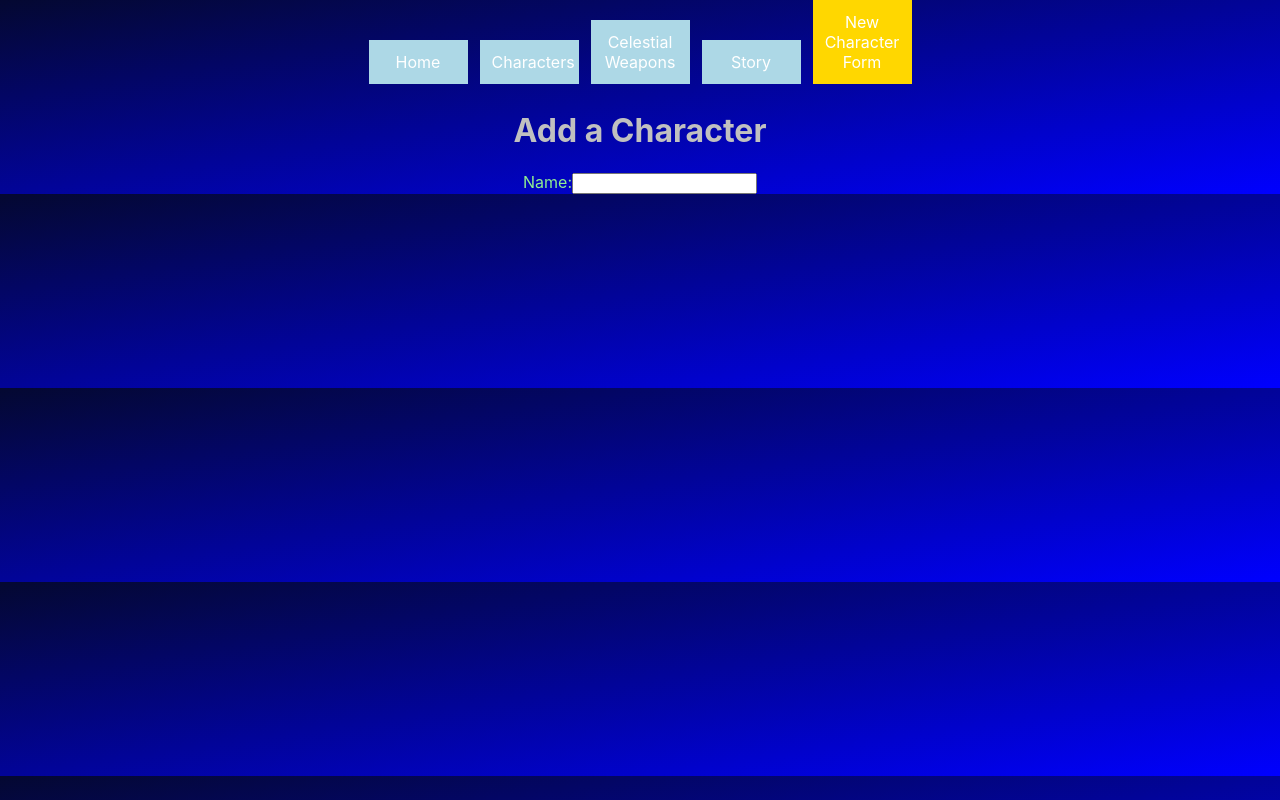
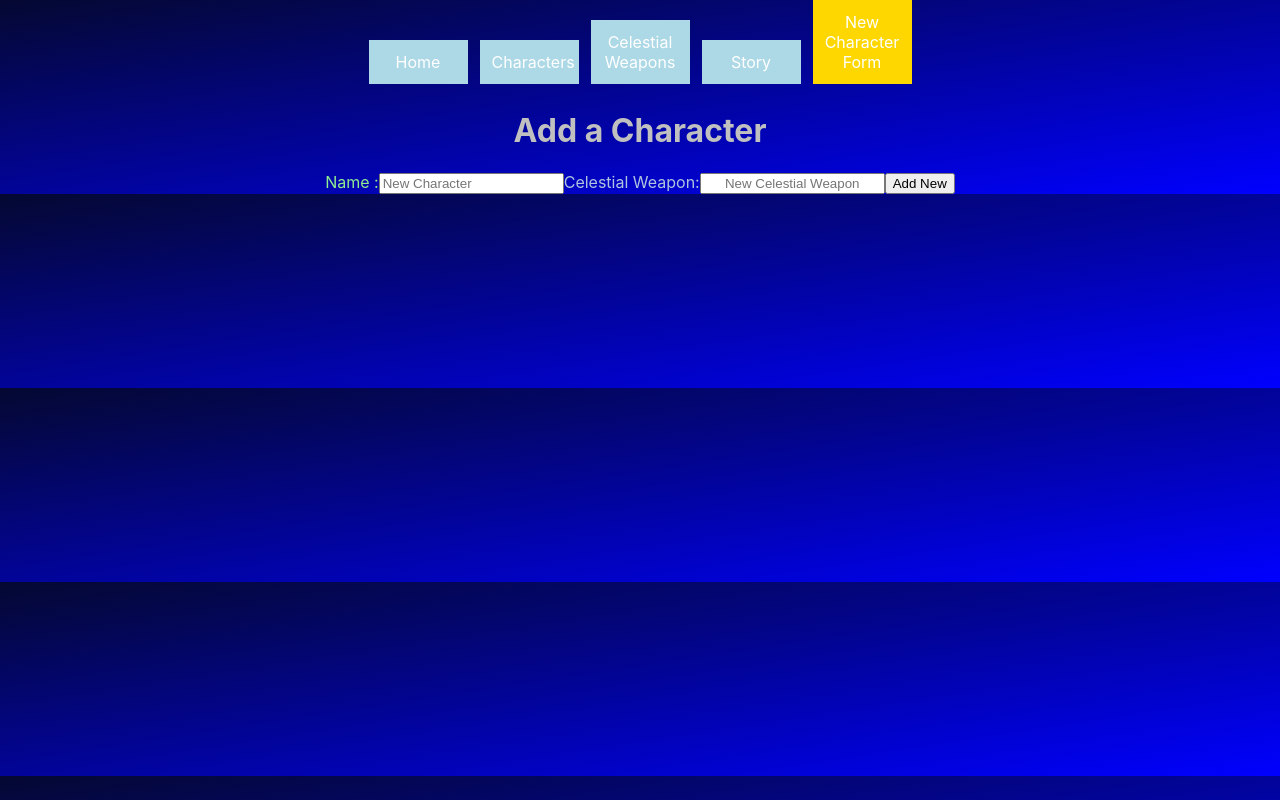
Before and after one commit to NewTechMike/final-fantasy-x-react, a React (Create React App) app: page /newchar in a window 1280 px wide. Built offline with nearby package versions, Linux system fonts and the light colour scheme; data requests are answered from the project's data file.

Commit message:
style changes

```diff
--- a/db.json
+++ b/db.json
@@ -41,6 +41,12 @@
       "name": "Rikku",
       "weapon": "claws",
       "celestial": "Godhand"
+    },
+    {
+      "id": 8
+    },
+    {
+      "id": 9
     }
   ],
   "story": [
--- a/src/App.css
+++ b/src/App.css
@@ -6,6 +6,18 @@ body {
   width: 100%;
   height: 100%;
   background-image: Linear-gradient( to bottom right, rgb(4, 8, 49), blue);
+}
+
+h3 {
+  font-family: fantasy;
+}
+
+h5 {
+  text-align:center;
+}
+
+ul {
+  text-align: center;
 }
 
 .App-logo {
--- a/src/components/App.js
+++ b/src/components/App.js
@@ -70,7 +70,7 @@ function App() {
             <Story story={beginning}/>
           </Route>
           <Route path="/newchar">
-            <NewChar onAddNewChar={handleAddNewChar}/>
+            <NewChar onAddNewChar={handleAddNewChar} onAddNewWeap={handleAddNewChar}/>
           </Route>
         </Switch>
     </div>
--- a/src/components/CelestialWeapons.js
+++ b/src/components/CelestialWeapons.js
@@ -24,7 +24,7 @@ function CelestialWeapons({celestial}){
 
   return(
     <div>
-      <h1 style={{color: "silver"}} > Welcome to the Celestial Weapons Page!</h1>
+      <h1 style={{color: "silver"}}>Welcome to the Celestial Weapons Page!</h1>
       <h5 style={{color: "grey"}}>These are the Ultimate Weapons in the game</h5>
       <ul>
         {displayCels}
--- a/src/components/List.js
+++ b/src/components/List.js
@@ -7,7 +7,7 @@ function List({names}){
 
   return(
     <ul>
-      <h2 style={{color: "green"}} text-align="center">
+      <h2 style={{color: "green"}}>
         {names}
       </h2>
     </ul>
--- a/src/components/NewChar.js
+++ b/src/components/NewChar.js
@@ -1,8 +1,9 @@
 import React, { useState } from "react"
 
-function NewChar({onAddNewChar}){
+function NewChar({onAddNewChar, onAddNewWeap}){
   const [nameData, setNameData] = useState({
-    name:''
+    name:'',
+    celestial: ''
   });
 
   function handleChange(event){
@@ -22,33 +23,47 @@ function NewChar({onAddNewChar}){
       "Content-Type": "application/json",
     },
     body: JSON.stringify({
-      "name": nameData.name
+      "name": nameData.name,
+      "celestial": nameData.celestial
     }),
   })
   onAddNewChar(nameData)
+  onAddNewWeap(nameData)
     /* .then((resp)=>resp.json())
     .then((addName)=>setNewName(addName))
     onAddNewChar(nameData.name) */
 
   setNameData({
-    name:''
+    name:'',
+    celestial:''
   })
 }
 
   return(
     <div>
       <h1 style={{color: "silver"}}>Add a Character</h1>
-    <form className="NewCharacter" onSubmit={handleSubmit}>
+    <form className="New" onSubmit={handleSubmit}>
       <label style={{color: "lightgreen"}}>
-        Name:
+        Name   :
         <input
           type="text"
+          placeholder="New Character"
           name="name"
           value={nameData.name}
           onChange={handleChange}
         />
       </label>
-      {/* <button type="submit">Add Character</button> */}
+      <label style={{color: "lightsteelblue"}}>
+          Celestial Weapon:
+          <input style={{textAlign: "center"}}
+            type="text"
+            placeholder="New Celestial Weapon"
+            name="celestial"
+            value={nameData.celestial}
+            onChange={handleChange}
+          />
+      </label>
+      <button type="submit">Add New</button>
     </form>
     </div>
   )
--- a/src/components/Story.js
+++ b/src/components/Story.js
@@ -5,7 +5,7 @@ function Story({ story }){
   return (
     <div>
       <h1 style={{color: "silver"}}>Here's where it starts.</h1>
-      <h3 style={{color: "orange", font: "Fantasy"}}>
+      <h3 style={{color: "orange"}}>
         {story}
       </h3>
     </div>
```
